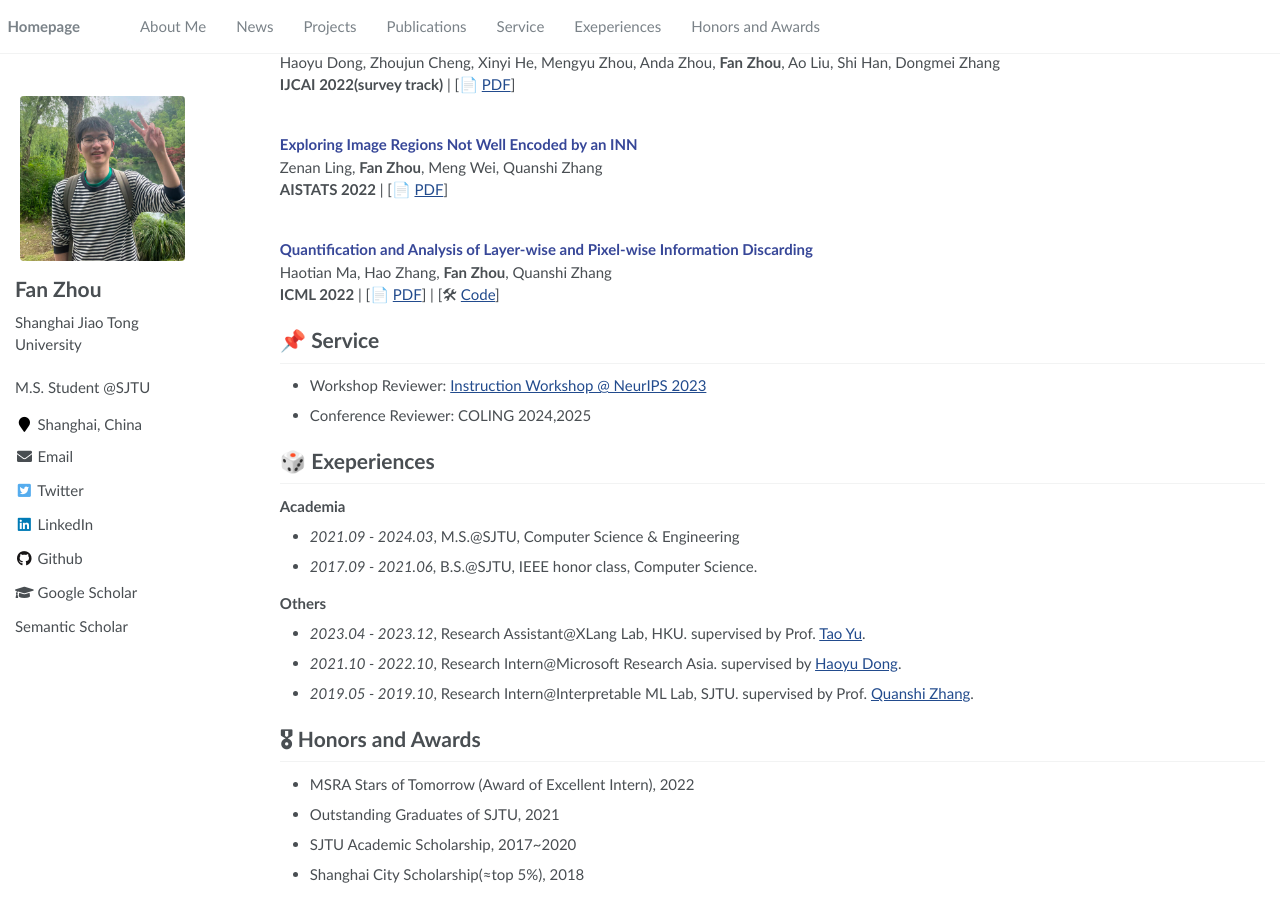
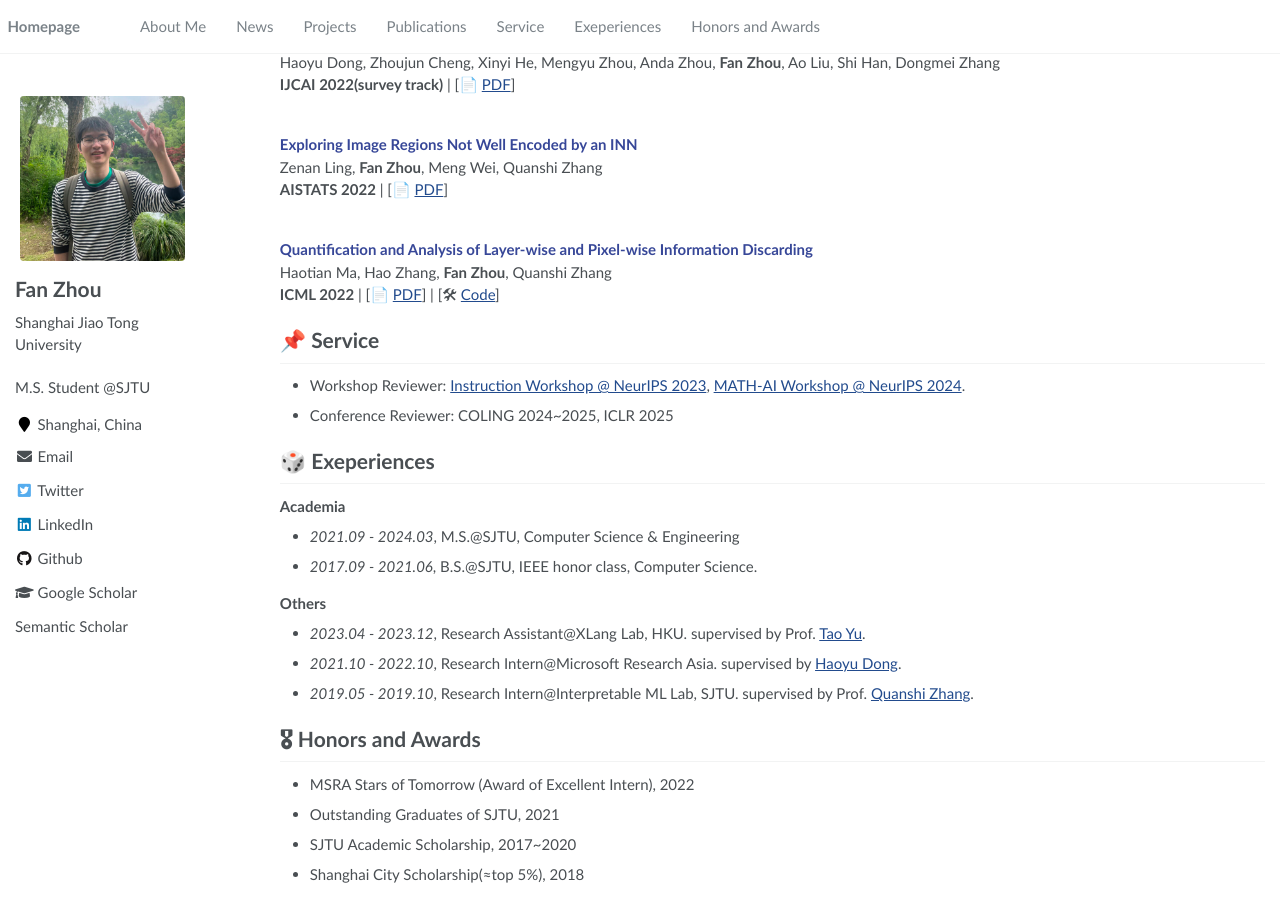
Before and after one commit to koalazf99/koalazf99.github.io, a Jekyll site: the page built from _pages/about.md, in a window 1280 px wide and 900 px high, scrolled down 1747 px. Built offline with Jekyll 4.4.1, drawn with Linux system fonts in a browser that asks for light colours; a style sheet for code colours, icons or effects is not loaded.

Commit message:
update: 24 reviewer service

```diff
--- a/_pages/about.md
+++ b/_pages/about.md
@@ -154,8 +154,8 @@ Haotian Ma, Hao Zhang, **Fan Zhou**, Quanshi Zhang \\
 </div>
 
 # 📌 Service
-- Workshop Reviewer: [Instruction Workshop @ NeurIPS 2023](https://an-instructive-workshop.github.io/)
-- Conference Reviewer: COLING 2024,2025
+- Workshop Reviewer: [Instruction Workshop @ NeurIPS 2023](https://an-instructive-workshop.github.io/), [MATH-AI Workshop @ NeurIPS 2024](https://mathai2024.github.io/).
+- Conference Reviewer: COLING 2024~2025, ICLR 2025
 
 # 🎲 Exeperiences
 **Academia**
```
